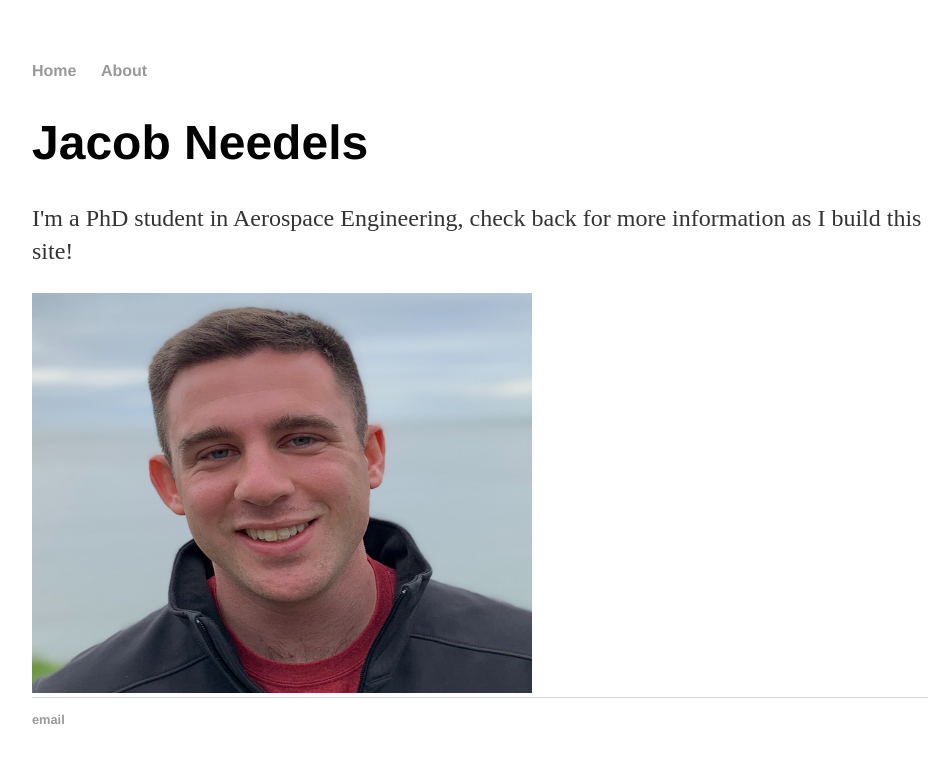
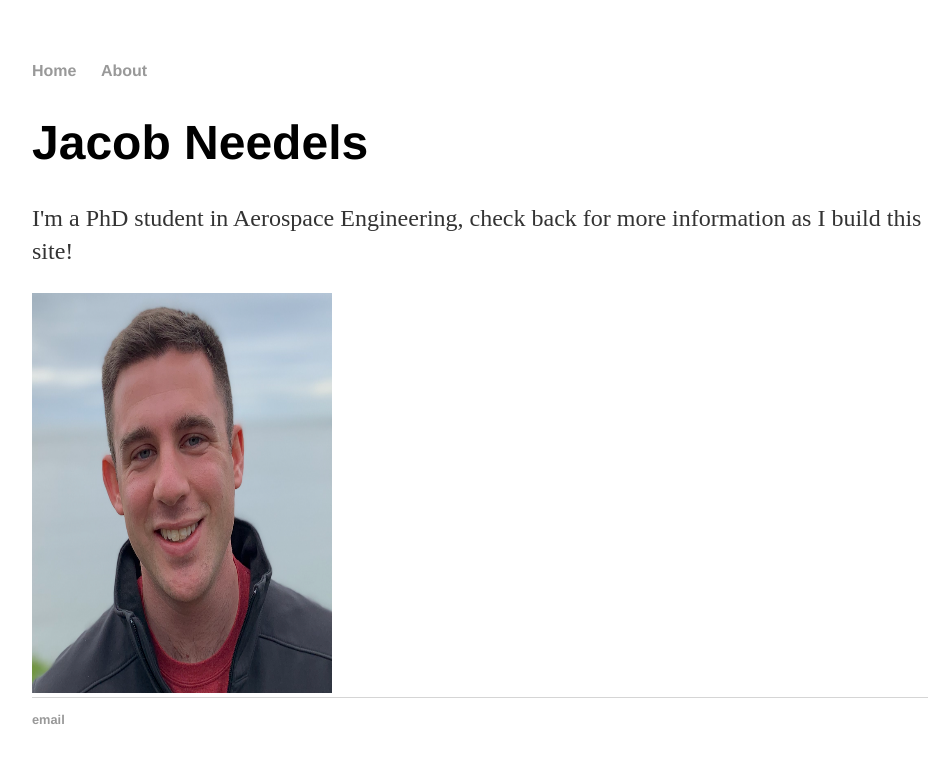
Before and after one commit to jtneedels/jtneedels.github.io, a Jekyll site: the page built from index.html, in a window 1280 px wide. Shown: the top 763 px of the page, without its empty margins (160-1112 px from the left). Built offline with Jekyll 4.4.1, drawn with Linux system fonts in a browser that asks for light colours.

Commit message:
Update index.html

```diff
--- a/index.html
+++ b/index.html
@@ -7,4 +7,4 @@
 			<h1>Jacob Needels</h1>
 			<p>I'm a PhD student in Aerospace Engineering, check back for more information as I build this site!</a></p>
 		</div>
-		<img src="headshot1.png" alt="Trulli" width="500" height="400">
+		<img src="headshot1.png" alt="Trulli" width="300" height="400">
```
